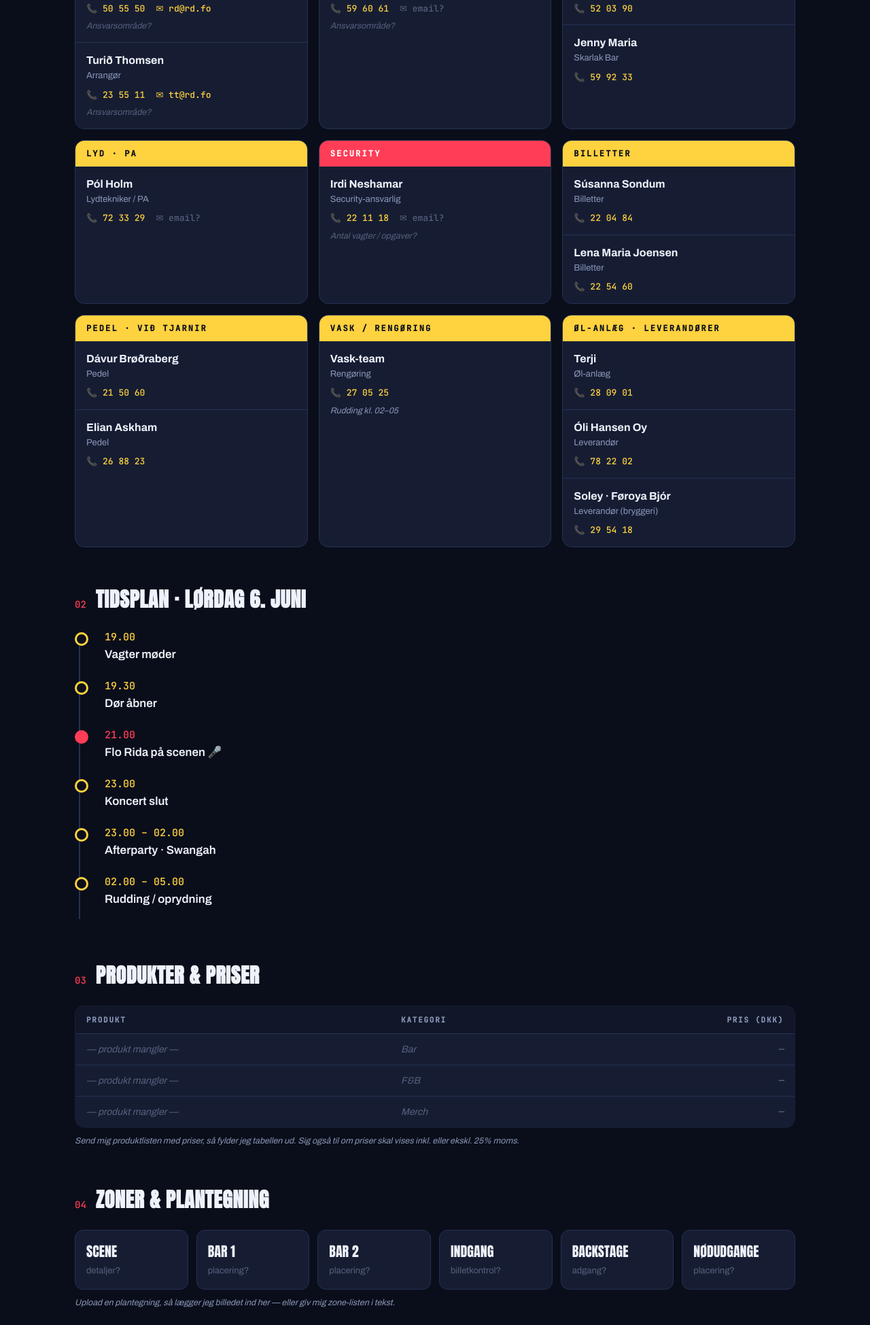
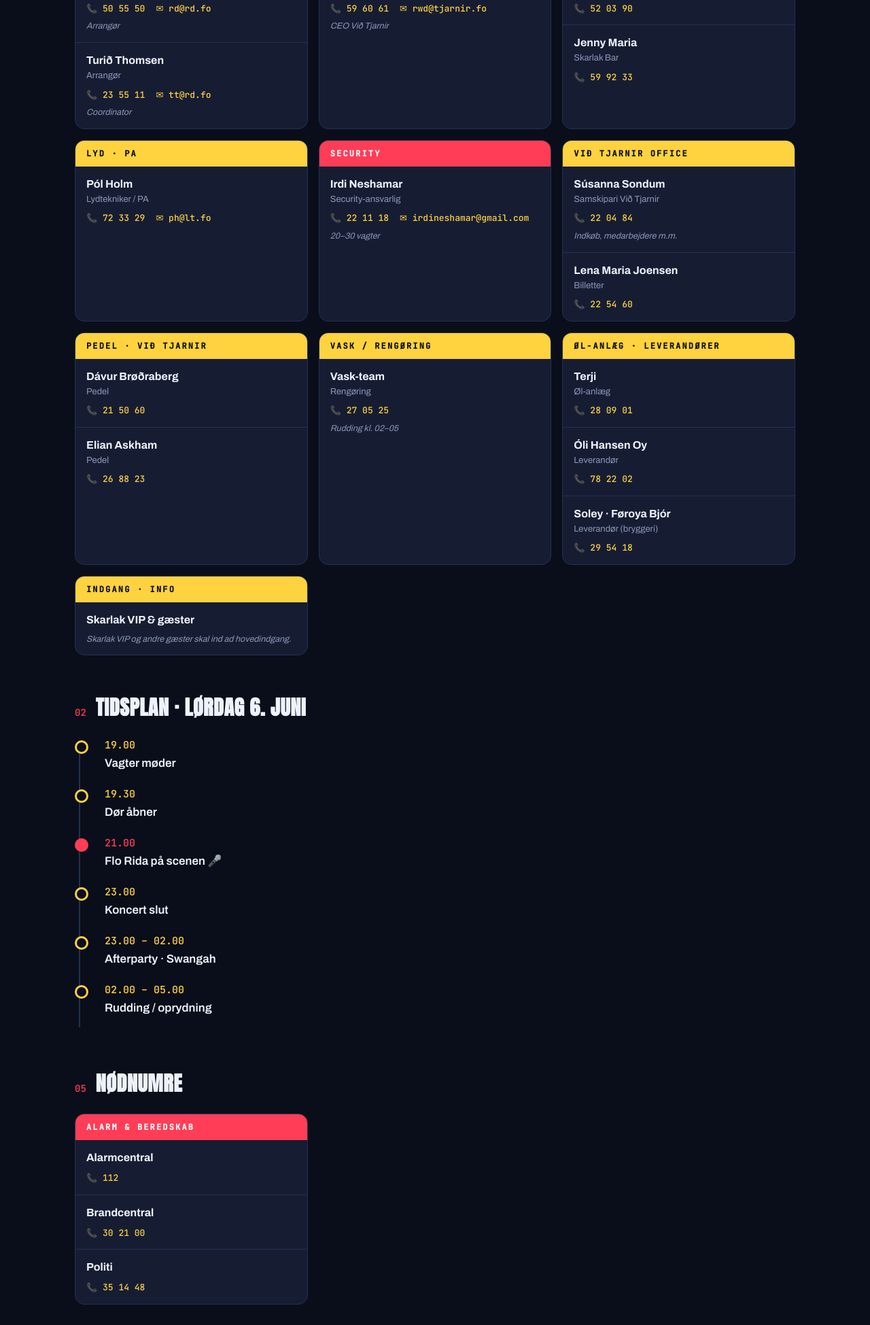
Before and after one commit to tjarnir/flo-rida, a plain HTML site: page index.html in a window 1280 px wide. Shown: the part 848-2797 px from the top of the page at 68% size. Drawn offline with Linux system fonts and the light colour scheme.

Commit message:
Add files via upload

```diff
--- a/index.html
+++ b/index.html
@@ -116,8 +116,6 @@
 <nav><div class="ni">
   <a href="#kontakter">Kontakter</a>
   <a href="#tid">Tidsplan</a>
-  <a href="#produkter">Produkter</a>
-  <a href="#zoner">Zoner</a>
   <a href="#noed">Nødnumre</a>
 </div></nav>
 
@@ -139,12 +137,12 @@
       <div class="person">
         <div class="nm">Rúni Djurhuus</div><div class="role">Arrangør</div>
         <div class="meta"><a href="tel:50550">📞 50 55 50</a><a href="mailto:rd@rd.fo">✉ rd@rd.fo</a></div>
-        <div class="note empty">Ansvarsområde?</div>
+        <div class="note">Arrangør</div>
       </div>
       <div class="person">
         <div class="nm">Turið Thomsen</div><div class="role">Arrangør</div>
         <div class="meta"><a href="tel:235511">📞 23 55 11</a><a href="mailto:tt@rd.fo">✉ tt@rd.fo</a></div>
-        <div class="note empty">Ansvarsområde?</div>
+        <div class="note">Coordinator</div>
       </div>
     </div>
 
@@ -152,8 +150,8 @@
       <h3>Venue · F&B</h3>
       <div class="person">
         <div class="nm">Regin W. Dalsgaard</div><div class="role">Venue & F&B-ansvarlig</div>
-        <div class="meta"><a href="tel:596061">📞 59 60 61</a><span class="empty">✉ email?</span></div>
-        <div class="note empty">Ansvarsområde?</div>
+        <div class="meta"><a href="tel:596061">📞 59 60 61</a><a href="mailto:rwd@tjarnir.fo">✉ rwd@tjarnir.fo</a></div>
+        <div class="note">CEO Við Tjarnir</div>
       </div>
     </div>
 
@@ -173,7 +171,7 @@
       <h3>Lyd · PA</h3>
       <div class="person">
         <div class="nm">Pól Holm</div><div class="role">Lydtekniker / PA</div>
-        <div class="meta"><a href="tel:723329">📞 72 33 29</a><span class="empty">✉ email?</span></div>
+        <div class="meta"><a href="tel:723329">📞 72 33 29</a><a href="mailto:ph@lt.fo">✉ ph@lt.fo</a></div>
       </div>
     </div>
 
@@ -181,16 +179,17 @@
       <h3>Security</h3>
       <div class="person">
         <div class="nm">Irdi Neshamar</div><div class="role">Security-ansvarlig</div>
-        <div class="meta"><a href="tel:221118">📞 22 11 18</a><span class="empty">✉ email?</span></div>
-        <div class="note empty">Antal vagter / opgaver?</div>
+        <div class="meta"><a href="tel:221118">📞 22 11 18</a><a href="mailto:irdineshamar@gmail.com">✉ irdineshamar@gmail.com</a></div>
+        <div class="note">20–30 vagter</div>
       </div>
     </div>
 
     <div class="dept">
-      <h3>Billetter</h3>
+      <h3>Við Tjarnir Office</h3>
       <div class="person">
-        <div class="nm">Súsanna Sondum</div><div class="role">Billetter</div>
+        <div class="nm">Súsanna Sondum</div><div class="role">Samskipari Við Tjarnir</div>
         <div class="meta"><a href="tel:220484">📞 22 04 84</a></div>
+        <div class="note">Indkøb, medarbejdere m.m.</div>
       </div>
       <div class="person">
         <div class="nm">Lena Maria Joensen</div><div class="role">Billetter</div>
@@ -235,10 +234,16 @@
       </div>
     </div>
 
+    <div class="dept">
+      <h3>Indgang · Info</h3>
+      <div class="person">
+        <div class="nm">Skarlak VIP & gæster</div>
+        <div class="note">Skarlak VIP og andre gæster skal ind ad hovedindgang.</div>
+      </div>
+    </div>
+
   </div>
 </section>
-
-<!-- TIDSPLAN -->
 <section class="sec" id="tid">
   <div class="sh"><span class="no">02</span><h2>Tidsplan · Lørdag 6. juni</h2></div>
   <div class="tl">
@@ -251,33 +256,9 @@
   </div>
 </section>
 
-<!-- PRODUKTER -->
-<section class="sec" id="produkter">
-  <div class="sh"><span class="no">03</span><h2>Produkter & priser</h2></div>
-  <table>
-    <thead><tr><th>Produkt</th><th>Kategori</th><th style="text-align:right">Pris (DKK)</th></tr></thead>
-    <tbody>
-      <tr class="ph"><td>— produkt mangler —</td><td>Bar</td><td class="price">—</td></tr>
-      <tr class="ph"><td>— produkt mangler —</td><td>F&B</td><td class="price">—</td></tr>
-      <tr class="ph"><td>— produkt mangler —</td><td>Merch</td><td class="price">—</td></tr>
-    </tbody>
-  </table>
-  <p class="note" style="margin-top:10px">Send mig produktlisten med priser, så fylder jeg tabellen ud. Sig også til om priser skal vises inkl. eller ekskl. 25% moms.</p>
-</section>
+<!-- PRODUKTER (skjult indtil priser er klar) -->
 
-<!-- ZONER -->
-<section class="sec" id="zoner">
-  <div class="sh"><span class="no">04</span><h2>Zoner & plantegning</h2></div>
-  <div class="zones">
-    <div class="zone"><div class="zn">Scene</div><div class="zd empty">detaljer?</div></div>
-    <div class="zone"><div class="zn">Bar 1</div><div class="zd empty">placering?</div></div>
-    <div class="zone"><div class="zn">Bar 2</div><div class="zd empty">placering?</div></div>
-    <div class="zone"><div class="zn">Indgang</div><div class="zd empty">billetkontrol?</div></div>
-    <div class="zone"><div class="zn">Backstage</div><div class="zd empty">adgang?</div></div>
-    <div class="zone"><div class="zn">Nødudgange</div><div class="zd empty">placering?</div></div>
-  </div>
-  <p class="note" style="margin-top:10px">Upload en plantegning, så lægger jeg billedet ind her — eller giv mig zone-listen i tekst.</p>
-</section>
+<!-- ZONER (droppet) -->
 
 <!-- NØDNUMRE -->
 <section class="sec" id="noed">
```
